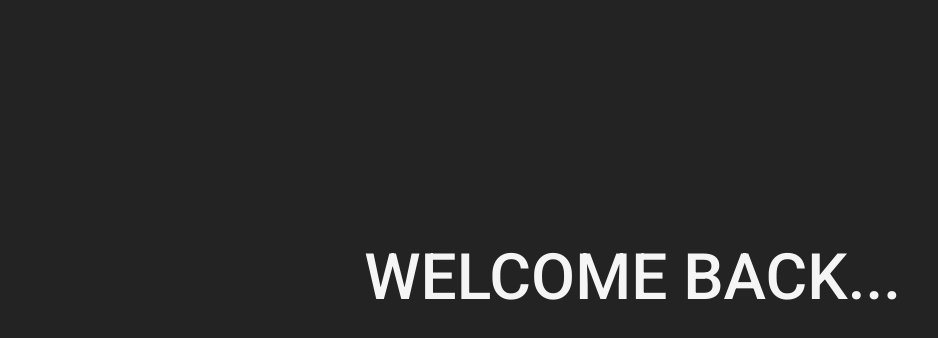
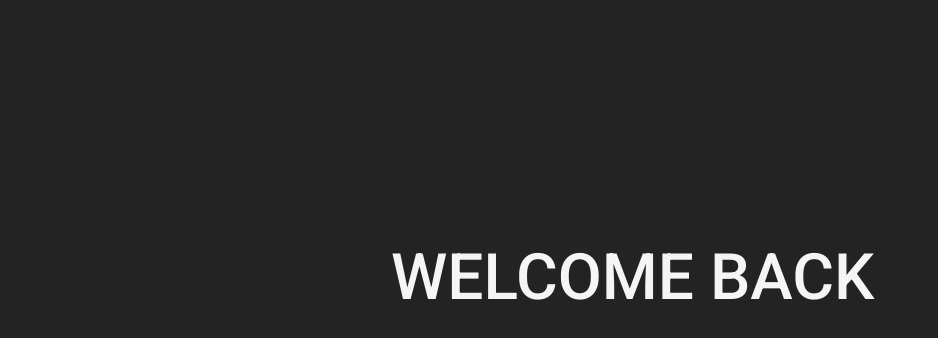
Before and after one commit to ScanBe/Whitesmoke, a plain HTML site: page index.html in a window 1280 px wide. Shown: the part 74-412 px from the top of the page, without its empty margins (0-938 px from the left). Drawn offline with nearby package versions, Linux system fonts and the light colour scheme.

Commit message:
Testing SSH/Webhooks

```diff
--- a/index.html
+++ b/index.html
@@ -38,7 +38,7 @@
     </header>
     <main>
         <section id="introContainer">
-            <h1 id="welcomeMsg">WELCOME BACK...</h1>
+            <h1 id="welcomeMsg">WELCOME BACK</h1>
         </section>
     </main>
     <script src="/app.js"></script>
```
